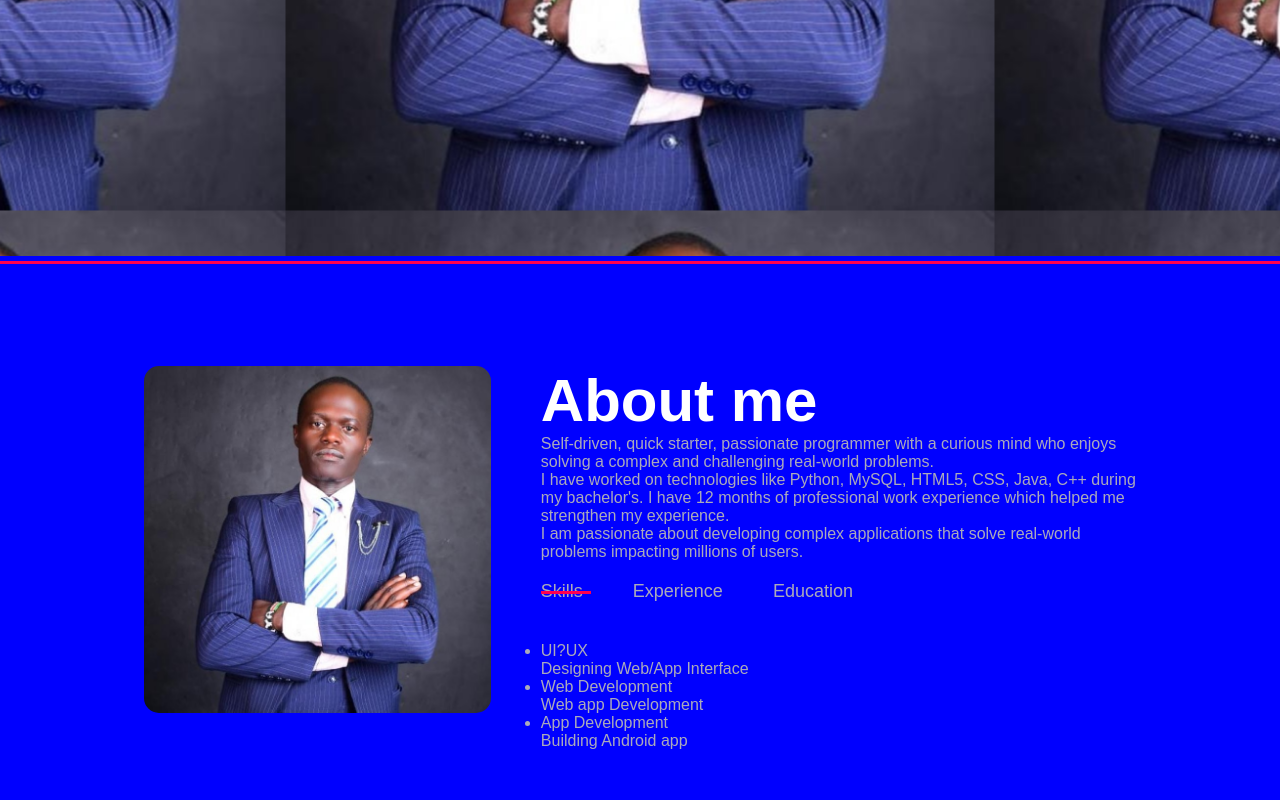
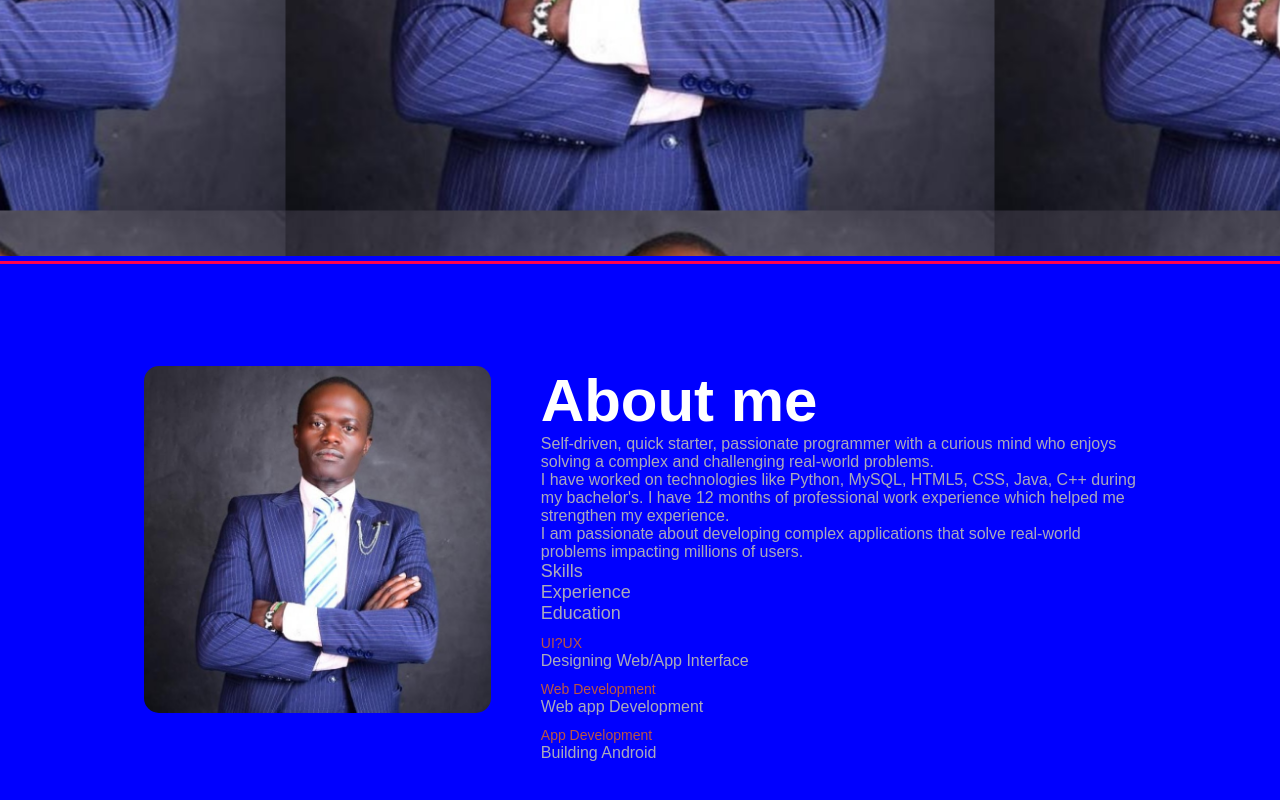
Before and after one commit to NyamburyCollins/my-personal-website, a plain HTML site: page index.html in a window 1280 px wide. Shown: the part 544-1344 px from the top of the page. Drawn offline with Linux system fonts and the light colour scheme.

Commit message:
Add the Mofified files

```diff
--- a/index.html
+++ b/index.html
@@ -40,18 +40,33 @@
             <p> I have worked on technologies like Python, MySQL, HTML5, CSS, Java, C++ during my bachelor's. I have 12 months of professional work experience which helped me strengthen my experience.</p>
 
               <p>I am passionate about developing complex applications that solve real-world problems impacting millions of users.</p>
-              <div class="tab-title">
-                <p class="tab-links active-link">Skills</p>
-                <p class="tab-links">Experience</p>
-                <p class="tab-links">Education</p>
+              <div class="tab-titles">
+                <p class="tab-links active-link" onclick="Opentab('skills')">Skills</p>
+                <p class="tab-links"onclick="Opentab('Experience')">Experience</p>
+                <p class="tab-links"onclick="Opentab('Education')">Education</p>
               </div>
-              <div class="tab-content">
+              <div class="tab-contents active-tab" id="Skills">
                 <ul>
                   <li><span>UI?UX</span><br>Designing Web/App Interface</li>
                   <li><span>Web Development</span><br> Web app Development</li>
-                  <li><span>App Development</span><br>Building Android app</li>
+                  <li><span>App Development</span><br>Building Android</li>
                 </ul>
               </div>
+              <div class="tab-contents" id="Experience">
+                <ul>
+                  <li><span>2024 - Current</span><br>Designing Web/App Interface</li>
+                  <li><span>2019 - 2021</span><br> Web app Development</li>
+                  <li><span>2017 - 2019</span><br>Building Android app</li>
+                </ul>
+              </div>
+              <div class="tab-contents" id="Education">
+                <ul>
+                  <li><span>2016</span><br>Degree</li>
+                  <li><span>2016</span><br>High School</li>
+                  <li><span>2014</span><br>Primary</li>
+                </ul>
+              </div>
+
           </div>
         </div>
       </div>
@@ -61,8 +76,10 @@
 
 
     </header>
+  <script>
 
+
+  </script>
 
 </body>
 </html>
-<!-----sementic.html----->
--- a/style.css
+++ b/style.css
@@ -140,6 +140,21 @@ nav ul li a::after{
     transition: 0.5s;
 }
 
-.tab-links.active-link::after{
+.tab-links.active-links::after{
    width: 50px;
 }
+.tab-contents ul li{
+    list-style: none;
+    margin: 10px 0;
+}
+.tab-contents ul li span{
+    color: #b54;
+    font-size: 14px;
+}
+
+.tab-contents {
+    display: none;
+}
+.tab-contents.active-tab{
+    display: block;
+}
```
Also changed, not shown: index.js (+14 -0 lines).
